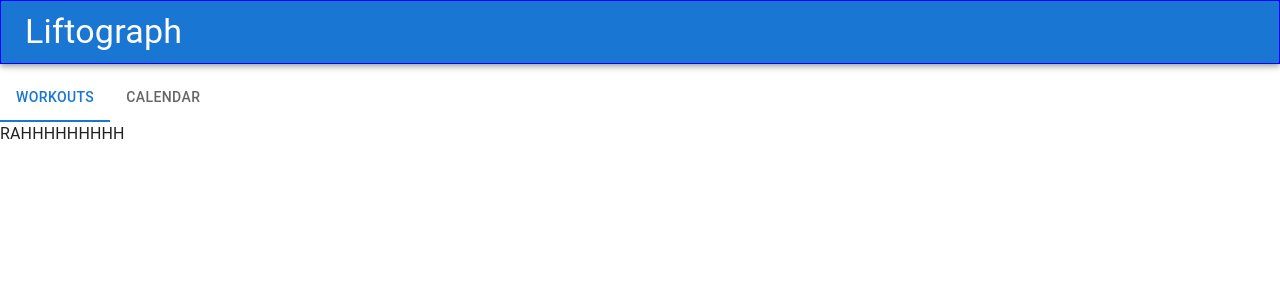
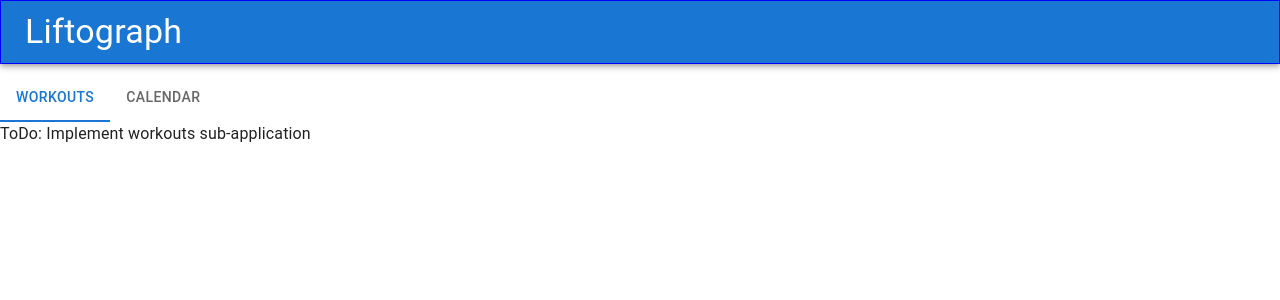
Before and after one commit to MasonAdsero/LiftoGraph, a React app in the folder packages/liftograph-app/: page / in a window 1280 px wide. Shown: the top 300 px of the page. Built offline with nearby package versions, Linux system fonts and the light colour scheme; the HTML template or start-up script is replaced by a standard one.

Commit message:
Replace placeholder text with todos

```diff
--- a/packages/liftograph-app/src/pages/liftograph-main/liftograph-main.tsx
+++ b/packages/liftograph-app/src/pages/liftograph-main/liftograph-main.tsx
@@ -29,13 +29,13 @@ export function LiftographMain() {
                     currentTab={currentTab}
                     tabIndex={TabApplication.Workouts}
                 >
-                    RAHHHHHHHHH
+                    ToDo: Implement workouts sub-application
                 </TabPanel>
                 <TabPanel
                     currentTab={currentTab}
                     tabIndex={TabApplication.Calendar}
                 >
-                    Calendar
+                    ToDo: Implement calendar sub-application
                 </TabPanel>
             </Box>
         </div>
```
